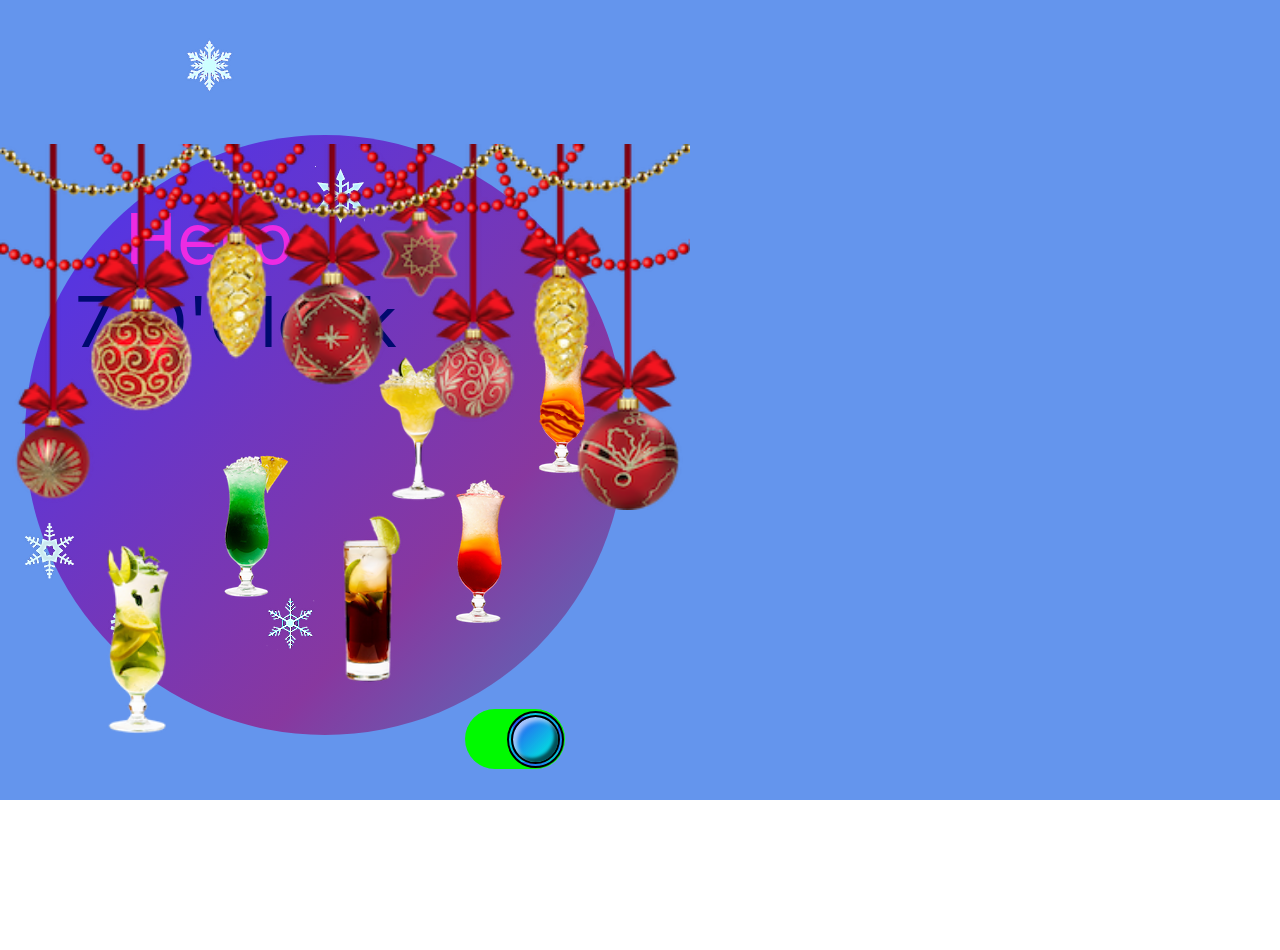
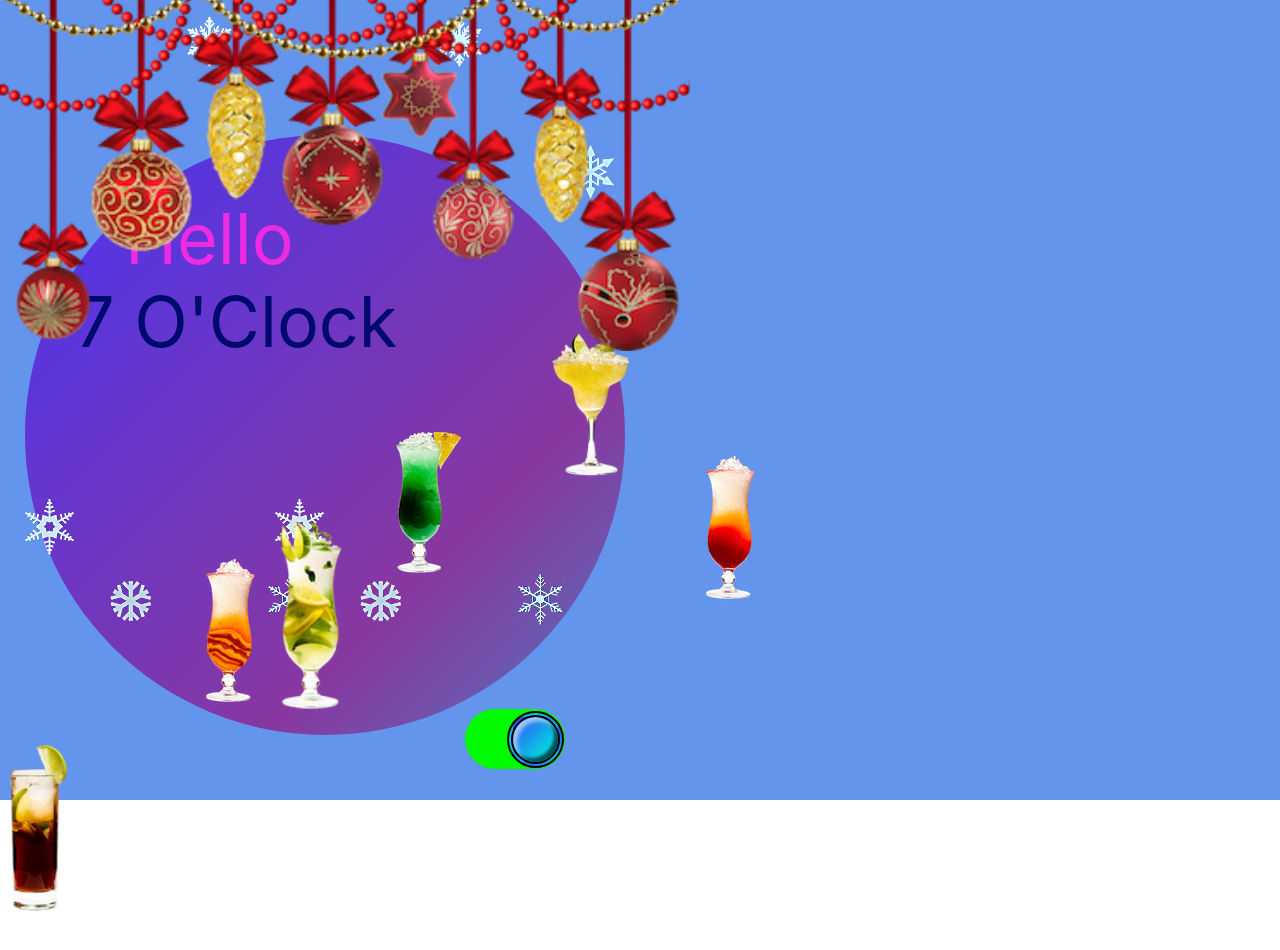
Before and after one commit to UrsulaKesek/uk-toggle, a React (Create React App) app: page / in a window 1280 px wide. Both pictures are taken after a click on the label 515 px from the left and 739 px from the top of the page. Shown: the top 950 px of the page. Built offline with nearby package versions, Linux system fonts and the light colour scheme.

Commit message:
edited snows and garlands

```diff
--- a/src/components/Toggle/Toggle.css
+++ b/src/components/Toggle/Toggle.css
@@ -42,10 +42,10 @@
 }
 .garland {
   position: relative;
-  bottom: 960px;
+  bottom: 1095px;
   width: 690px;
   right: 25px;
-  visibility: visible;
+  visibility: hidden;
 }
 
 .snow6,
@@ -54,16 +54,17 @@
 .snow9,
 .snow10 {
   visibility: hidden;
+  z-index: 0;
 }
 .p {
   position: relative;
-  bottom: 118px;
-  left: 120px;
+  bottom: 58px;
+  left: 100px;
   color: rgba(0, 0, 0, 0);
 }
 .p1 {
   position: relative;
-  bottom: 190px;
+  bottom: 120px;
   left: 50px;
   color: rgba(0, 0, 0, 0);
 }
--- a/src/components/Toggle/index .js
+++ b/src/components/Toggle/index .js
@@ -85,6 +85,36 @@ function Toggle({
           src={Snowflake10}
           alt="snowflake"
         />
+        <img
+          className="snow6"
+          style={{ visibility: isOn && onVisible }}
+          src={Snowflake6}
+          alt="snowflake"
+        />
+        <img
+          className="snow7"
+          style={{ visibility: isOn && onVisible }}
+          src={Snowflake7}
+          alt="snowflake"
+        />
+        <img
+          className="snow8"
+          style={{ visibility: isOn && onVisible }}
+          src={Snowflake8}
+          alt="snowflake"
+        />
+        <img
+          className="snow9"
+          style={{ visibility: isOn && onVisible }}
+          src={Snowflake9}
+          alt="snowflake"
+        />
+        <img
+          className="snow10"
+          style={{ visibility: isOn && onVisible }}
+          src={Snowflake10}
+          alt="snowflake"
+        />
 
         <img
           className="cocktail4"
```
